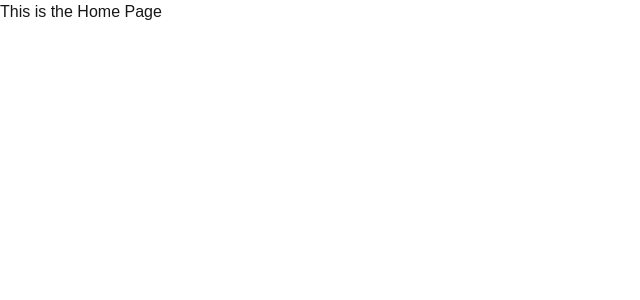
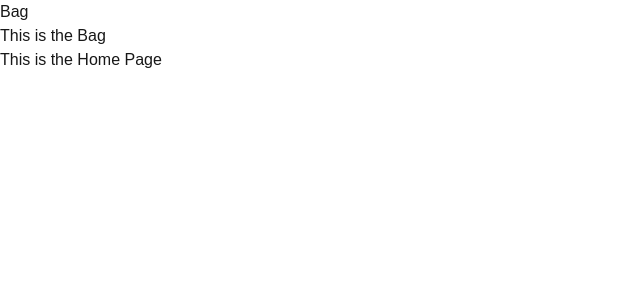
Before and after one commit to Dydex/alx-project-0x02-setup, a Next.js app in the folder alx-project-0x02/: page /home in a window 1280 px wide. Shown: the top 300 px of the page, without its empty margins (0-640 px from the left). Built offline with nearby package versions, Linux system fonts and the light colour scheme.

Commit message:
first commit for task 3

```diff
--- /dev/null
+++ b/alx-project-0x02/components/common/Card.tsx
@@ -0,0 +1,12 @@
+import { CardProps } from '@/interfaces';
+
+const Card: React.FC<CardProps> = ({ title, content }) => {
+  return (
+    <div>
+      <h3>{title}</h3>
+      <p>{content}</p>
+    </div>
+  );
+};
+
+export default Card;
--- a/alx-project-0x02/pages/home.tsx
+++ b/alx-project-0x02/pages/home.tsx
@@ -1,5 +1,12 @@
+import Card from '@/components/common/Card';
+
 const HomePage: React.FC = () => {
-  return <h1>This is the Home Page</h1>;
+  return (
+    <>
+      <Card title='Bag' content='This is the Bag' />
+      <h1>This is the Home Page</h1>
+    </>
+  );
 };
 
 export default HomePage;
--- a/alx-project-0x02/pages/index.tsx
+++ b/alx-project-0x02/pages/index.tsx
@@ -4,6 +4,7 @@ export default function HomePage() {
   return (
     <div>
       <Header />
+
       <h6>HomePage</h6>
     </div>
   );
```
Also changed, not shown: alx-project-0x02/interfaces/index.ts (+7 -0 lines).
